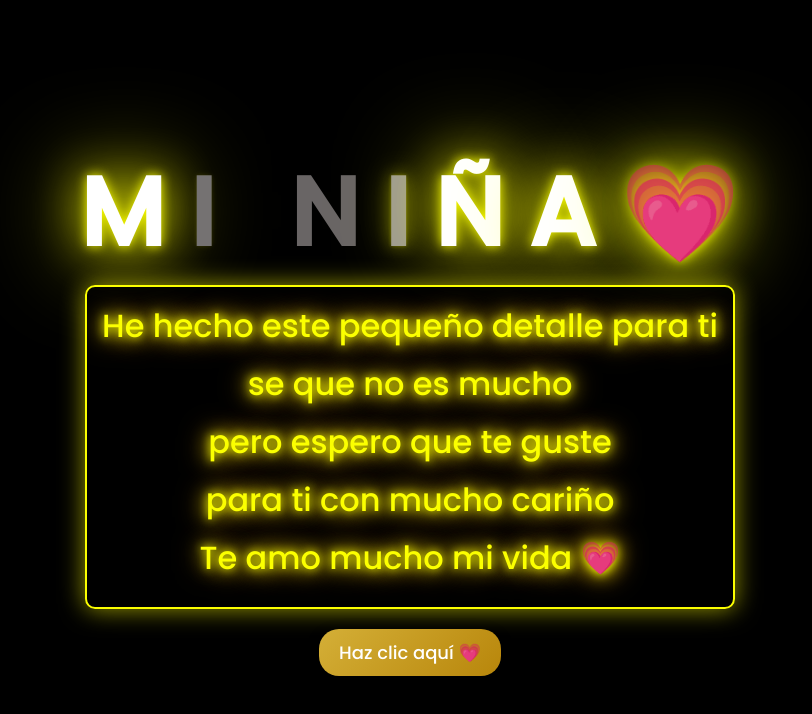
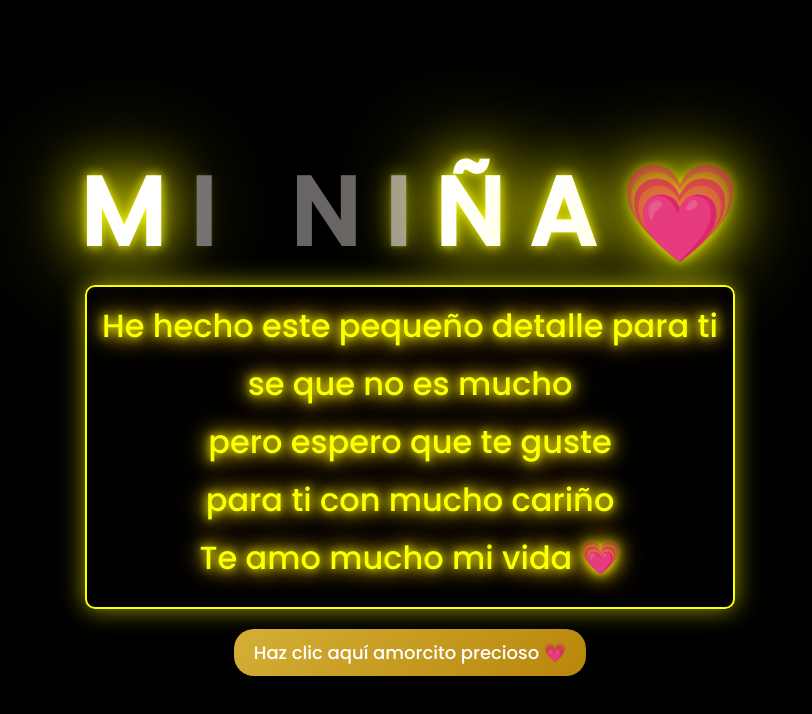
Before and after one commit to churchesyt/flores, a plain HTML site: page index.html in a window 1280 px wide. Shown: the whole page, without its empty margins (238-1050 px from the left). Drawn offline with Linux system fonts and the light colour scheme.

Commit message:
Actualizar index.html

```diff
--- a/index.html
+++ b/index.html
@@ -39,7 +39,7 @@
     </div>
     <div class="button">
         <button>
-            <a href="FLORES.html">Haz clic aquí 💗</a>
+            <a href="FLORES.html">Haz clic aquí amorcito precioso 💗</a>
         </button>
 
     </div>
```
